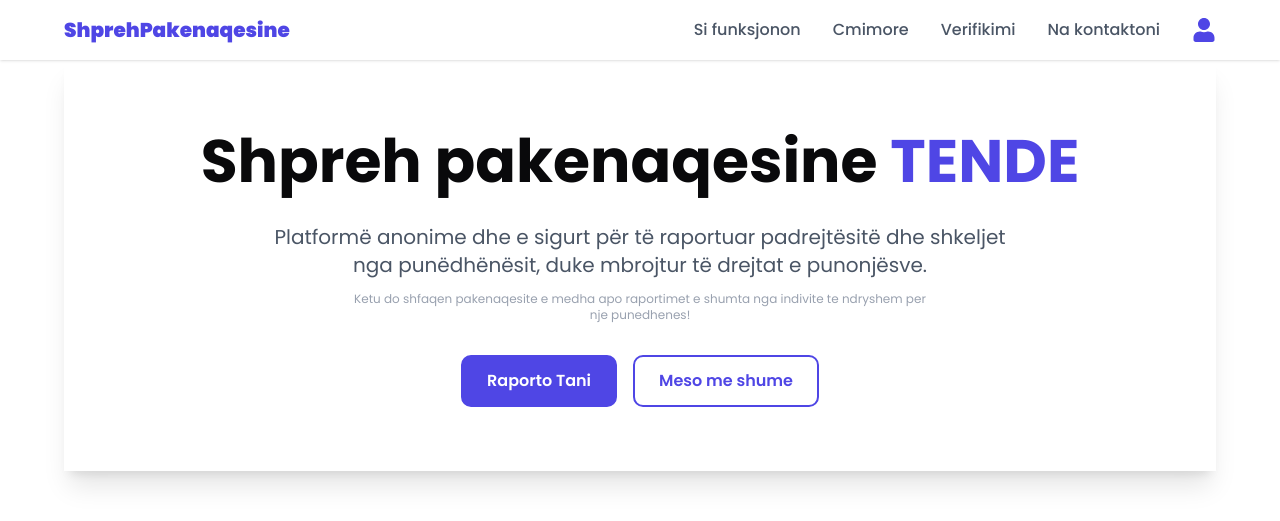
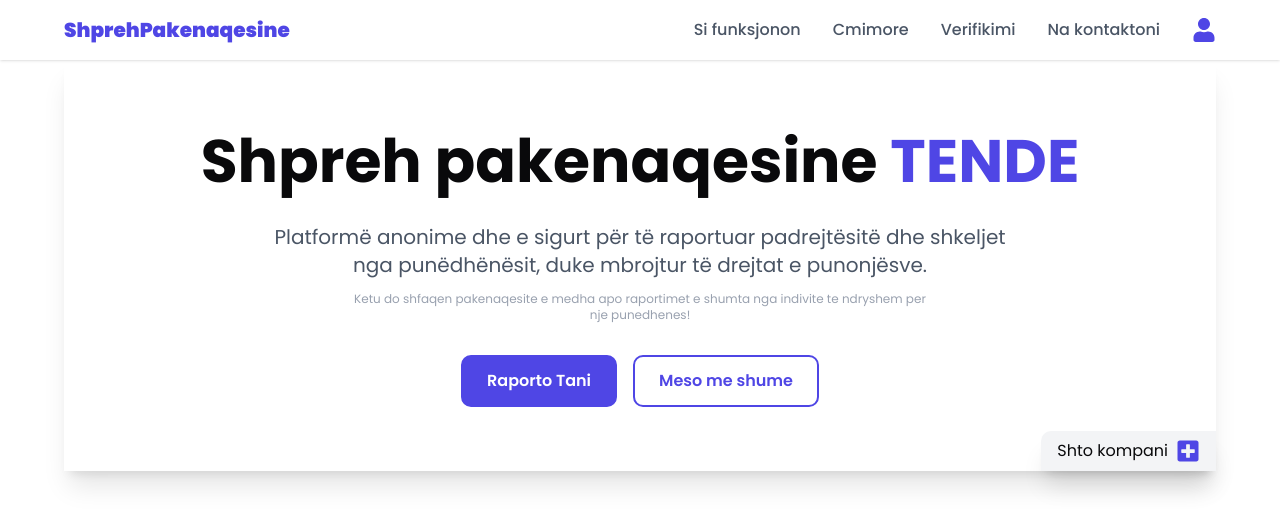
Before and after one commit to erditfejzullahu/shprehPakenaqesine, a Next.js app: page / in a window 1280 px wide. Shown: the top 521 px of the page. Built offline with nearby package versions, Linux system fonts and the light colour scheme; no server answers; the database is empty.

Commit message:
add add company routes

```diff
--- a/app/(root)/krijo-raportim/page.tsx
+++ b/app/(root)/krijo-raportim/page.tsx
@@ -3,6 +3,7 @@ import Link from 'next/link'
 import React from 'react'
 import { getServerSession } from 'next-auth'
 import { redirect } from 'next/navigation'
+import { FaPlus, FaPlusSquare } from 'react-icons/fa'
 
 const page = async () => {
   const session = await getServerSession()
@@ -11,7 +12,11 @@ const page = async () => {
   }
   return (
     <>
-    <div className="w-full max-w-6xl mx-auto py-10 px-4 sm:px-6 lg:px-8 text-center shadow-xl">
+    <div className="w-full max-w-6xl mx-auto py-10 px-4 sm:px-6 lg:px-8 text-center shadow-xl relative">
+      <Link href={"/shto-kompani"} className="top-0 absolute right-0 flex flex-row items-center gap-1 shadow-lg p-2 bg-gray-100 hover:bg-gray-200 transition-colors">
+        Shto kompani
+        <FaPlusSquare size={24} color='#4f46e5'/>
+      </Link>
       <h1 className="text-4xl sm:text-5xl md:text-6xl font-bold leading-tight">Krijo <span className="text-indigo-600">Ankesen</span></h1>
       <p className='text-gray-600'>Sigurohuni qe para raportimit te jeni ne dijeni dhe ne perputhje me <Link className="text-indigo-600" href="/termat-e-perdorimit">Termat e Perdorimit</Link> dhe <Link className="text-indigo-600" href={'verifikimi'}>Procesin e Verifikimit</Link></p>
     </div>
--- a/app/(root)/page.tsx
+++ b/app/(root)/page.tsx
@@ -6,13 +6,14 @@ import Footer from '@/components/Footer'
 import Header from '@/components/Header'
 import Link from 'next/link'
 import React from 'react'
+import { FaPlusSquare } from 'react-icons/fa'
 
 const page = () => {
   return (
     <div>
       <main className="flex-1">
         {/* Hero Section */}
-        <section className="w-full max-w-6xl mx-auto py-16 px-4 sm:px-6 lg:px-8 text-center shadow-xl">
+        <section className="w-full max-w-6xl mx-auto py-16 px-4 sm:px-6 lg:px-8 text-center shadow-xl relative">
           <h1 className="text-4xl sm:text-5xl md:text-6xl font-bold leading-tight">
             Shpreh pakenaqesine <span className="text-indigo-600">TENDE</span>
           </h1>
@@ -28,6 +29,10 @@ const page = () => {
               <CTAButton text="Meso me shume" />
             </Link>
           </div>
+          <Link href={"/shto-kompani"} className="bottom-0 absolute rounded-tl-lg px-4 right-0 flex flex-row items-center gap-2 shadow-xl p-2 bg-gray-100 hover:bg-gray-200 transition-colors">
+          Shto kompani
+          <FaPlusSquare size={24} color='#4f46e5'/>
+          </Link>
         </section>
 
         <section className="w-full max-w-6xl mx-auto py-16 pb-20 sm:px-6 lg:px-8 text-center ">
--- a/components/CreateComplaintForm.tsx
+++ b/components/CreateComplaintForm.tsx
@@ -29,7 +29,7 @@ const CreateComplaintForm = () => {
   const videoAttachmentsRef = useRef<HTMLInputElement>(null)
 
   const {data, isLoading, isError, refetch} = useQuery({
-    queryKey: ['companies'],
+    queryKey: ['companiesForm'],
     queryFn: async () => {
       const res = await api.get<Companies[]>(`/api/companiesAllComplaintsForm`);
       return res.data;
```
